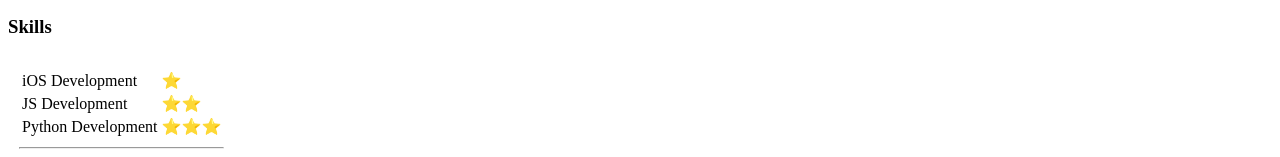
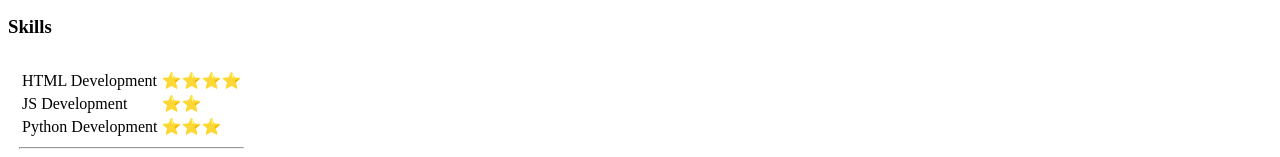
Before and after one commit to MehmedHodzic/cv, a plain HTML site: page index.html in a window 1280 px wide. Shown: the part 671-828 px from the top of the page. Drawn offline with Linux system fonts and the light colour scheme.

Commit message:
Update index.html

```diff
--- a/index.html
+++ b/index.html
@@ -50,8 +50,8 @@
       <td>
         <table>
           <tr>
-            <td>iOS Development </td>
-            <td>⭐</td>
+            <td> HTML Development </td>
+            <td>⭐⭐⭐⭐</td>
           </tr>
           <tr>
             <td>JS Development </td>
```
